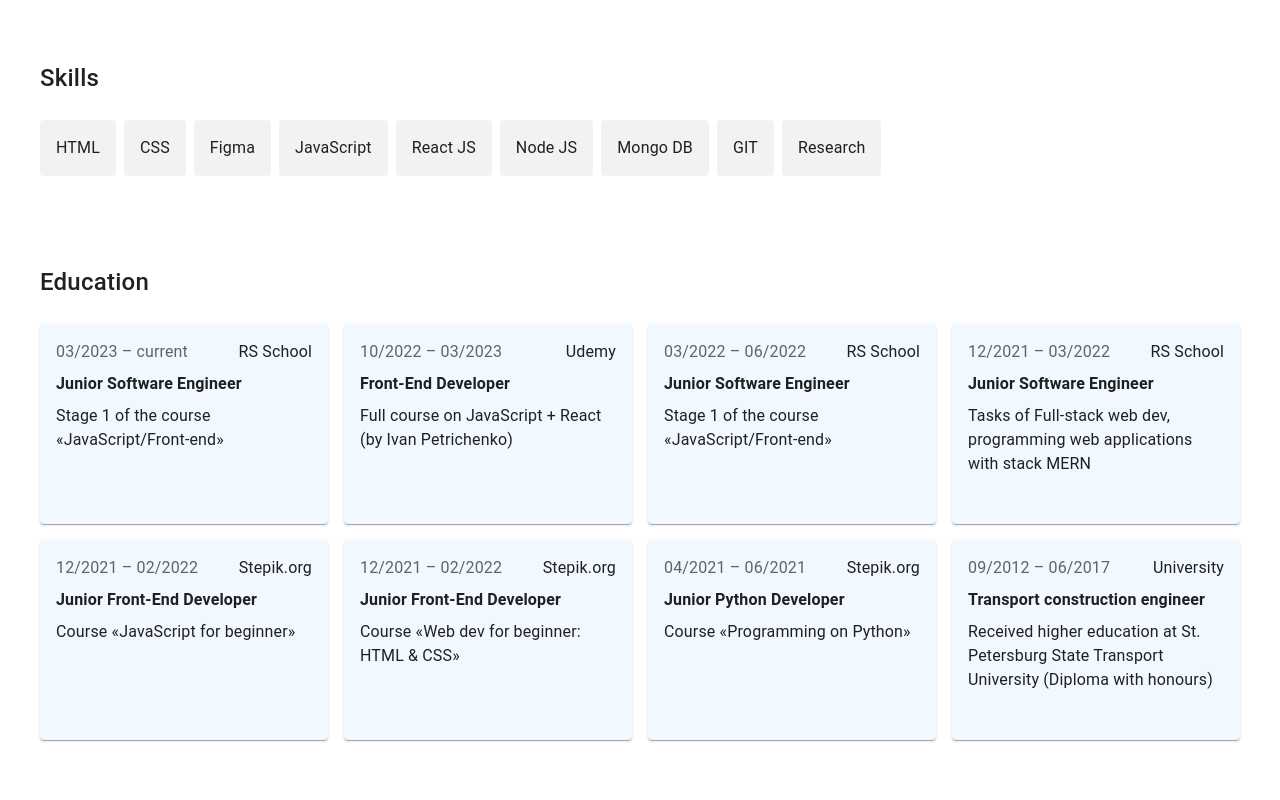
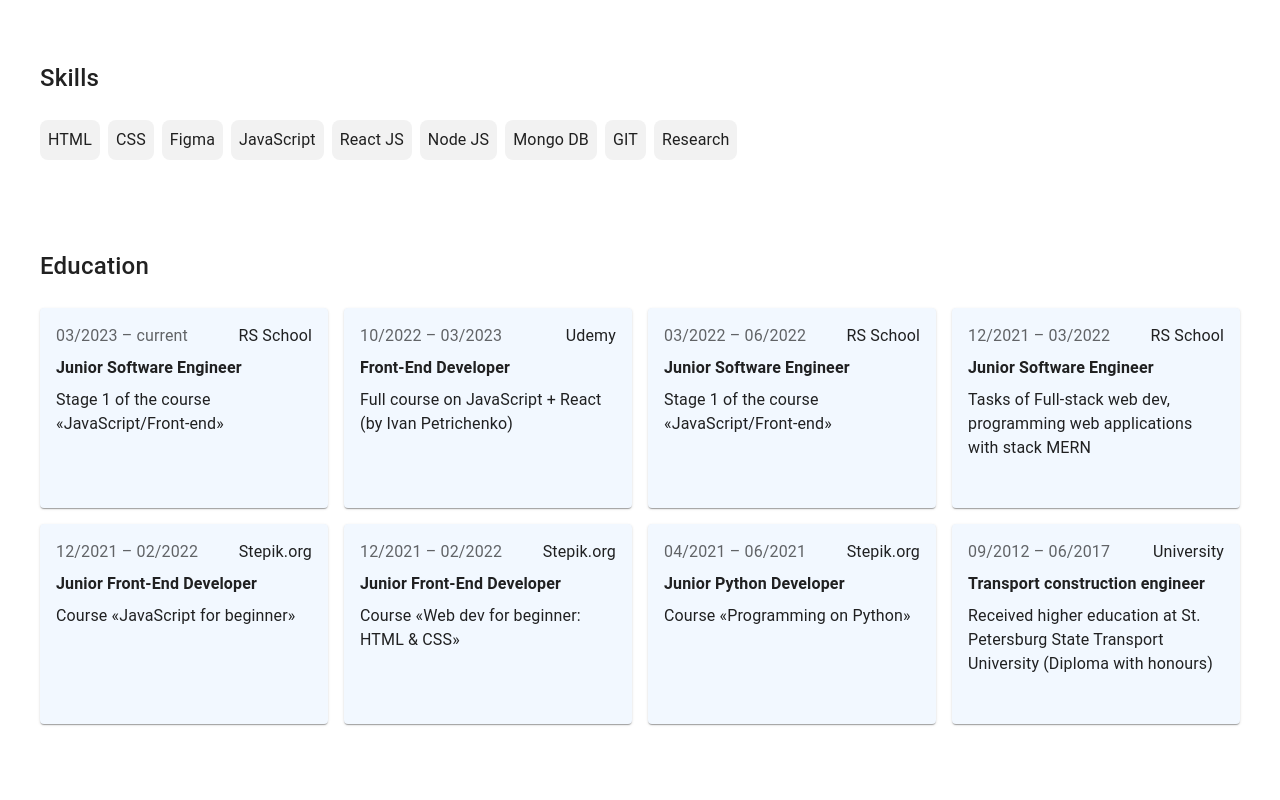
Before and after one commit to asuponev/asuponev.github.io, a React (Create React App) app: page / in a window 1280 px wide. Shown: the part 960-1760 px from the top of the page. Built offline with nearby package versions, Linux system fonts and the light colour scheme.

Commit message:
refactor: move items of skills into components

```diff
--- /dev/null
+++ b/src/components/cards/skill-items.js
@@ -0,0 +1,20 @@
+import React from 'react';
+import { Stack, Typography } from '@mui/material';
+
+const SkillItems = ({ skills }) => {
+  return (
+    <Stack direction="row" alignItems="flex-start" justifyContent="flex-start" flexWrap="wrap" gap={1}>
+      {
+        skills.map((skill, i) => {
+          return (
+            <Typography key={i} sx={{ backgroundColor: "background.skills", p: 1, borderRadius: 2 }}>
+              {skill}
+            </Typography>
+          );
+        })
+      }
+    </Stack>
+  );
+}
+
+export default SkillItems;
--- a/src/sections/skills.js
+++ b/src/sections/skills.js
@@ -2,25 +2,16 @@ import React from 'react';
 import { Box, Stack, Typography } from '@mui/material';
 
 import skillsData from '../data/skills-data';
+import SkillItems from '../components/cards/skill-items';
 
 const Skills = () => {
-
-  const skills = skillsData.map((skill, i) => {
-    return (
-      <Typography key={i} sx={{ backgroundColor: "background.skills", p: 2, borderRadius: 1 }}>
-        {skill}
-      </Typography>
-    );
-  });
 
   return (
     <Box component="section" className="container" pt={11} id="skills">
       <Typography fontWeight={500} fontSize={24} mb={3}>
         Skills
       </Typography>
-      <Stack direction="row" alignItems="center" flexWrap="wrap" gap={1}>
-        {skills}
-      </Stack>
+      <SkillItems skills={skillsData} />
     </Box>
   );
 }
```
